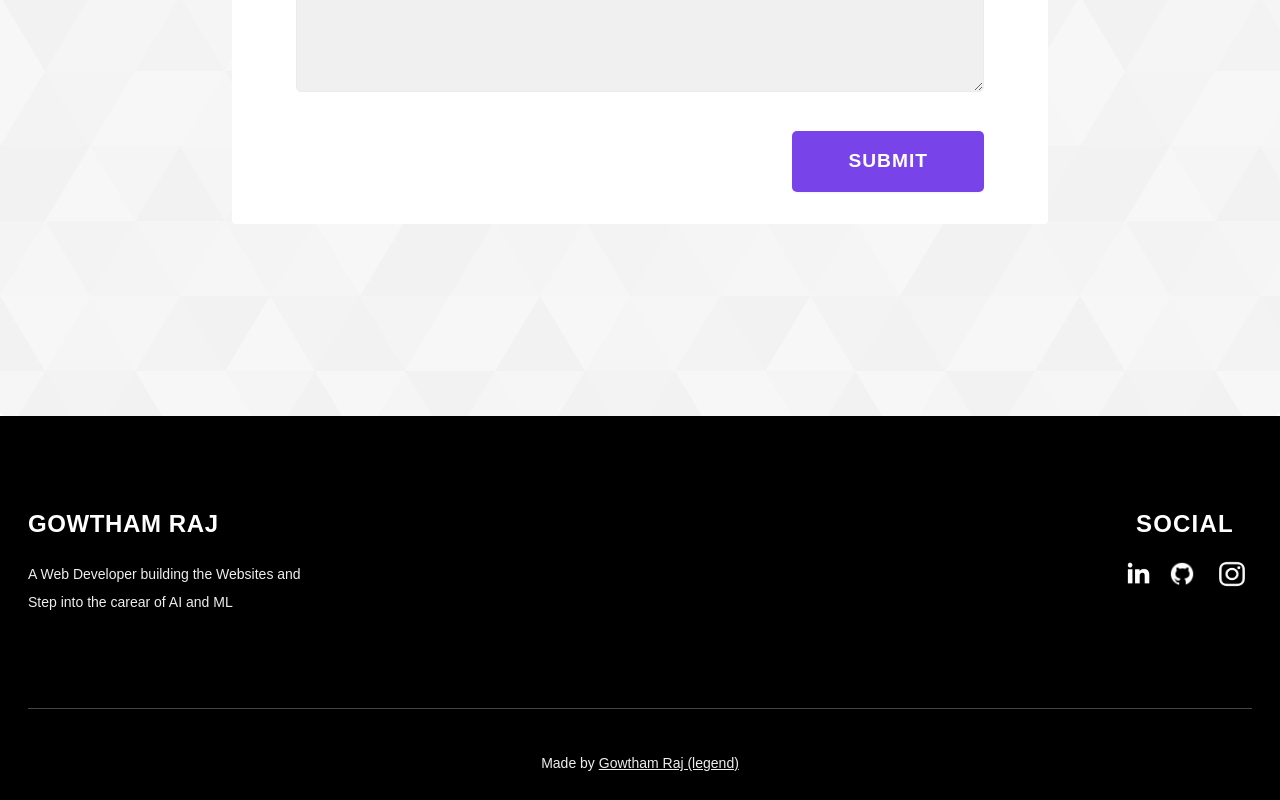
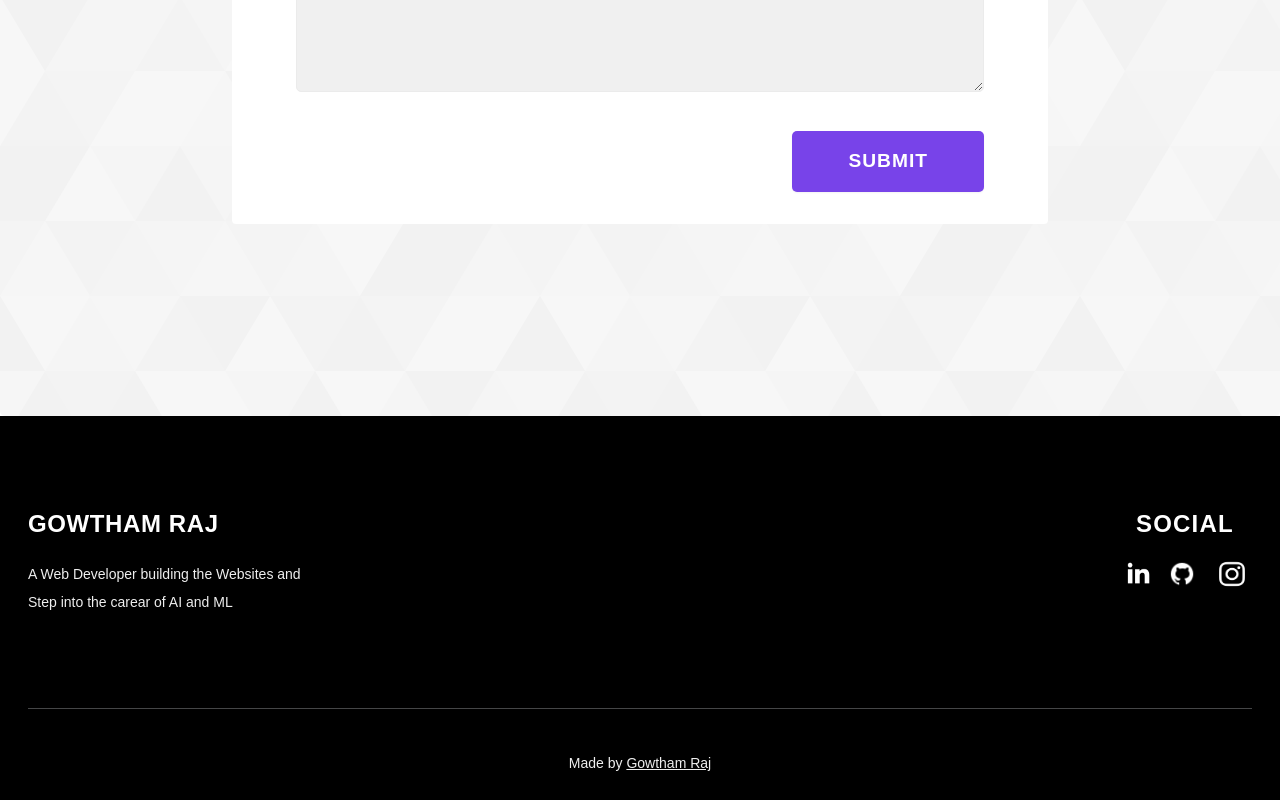
Before and after one commit to gowthamraj-b/portfolio, a React (Vite) app: page / in a window 1280 px wide. Shown: the part 5041-5841 px from the top of the page. Built offline with nearby package versions, Linux system fonts and the light colour scheme; a web font is replaced by a local one.

Commit message:
portfolio

```diff
--- a/package.json
+++ b/package.json
@@ -1,5 +1,5 @@
 {
-  "homepage": "https://github.com/gowthamrajlegend/portfolio",
+  "homepage": "https://github.com/gowthamraj-b/portfolio",
   "name": "react-portfolio-project",
   "private": true,
   "version": "0.0.0",
--- a/src/shared/Footer.jsx
+++ b/src/shared/Footer.jsx
@@ -34,7 +34,7 @@ const Footer = () => {
 
       {/* copyright text */}
       <div>
-        <p className='md:my-10 py-10 md:py-0 text-sm leading-7 text-[#eee] text-center'>Made by <a href="" className='underline'>Gowtham Raj (legend)</a></p>
+        <p className='md:my-10 py-10 md:py-0 text-sm leading-7 text-[#eee] text-center'>Made by <a href="" className='underline'>Gowtham Raj</a></p>
       </div>
     </div>
   );
```
Also changed, not shown: 1 other file (tests, documents, lock files or other folders).
